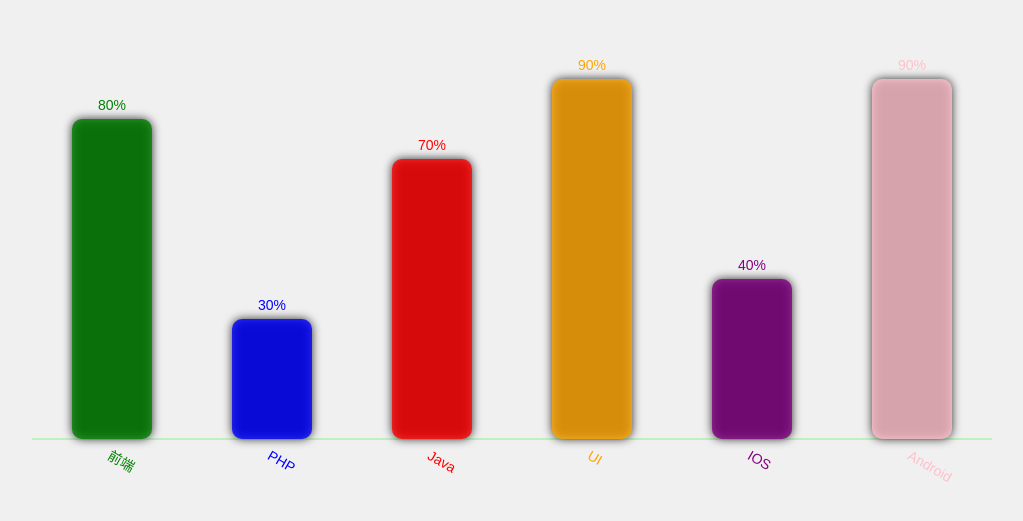
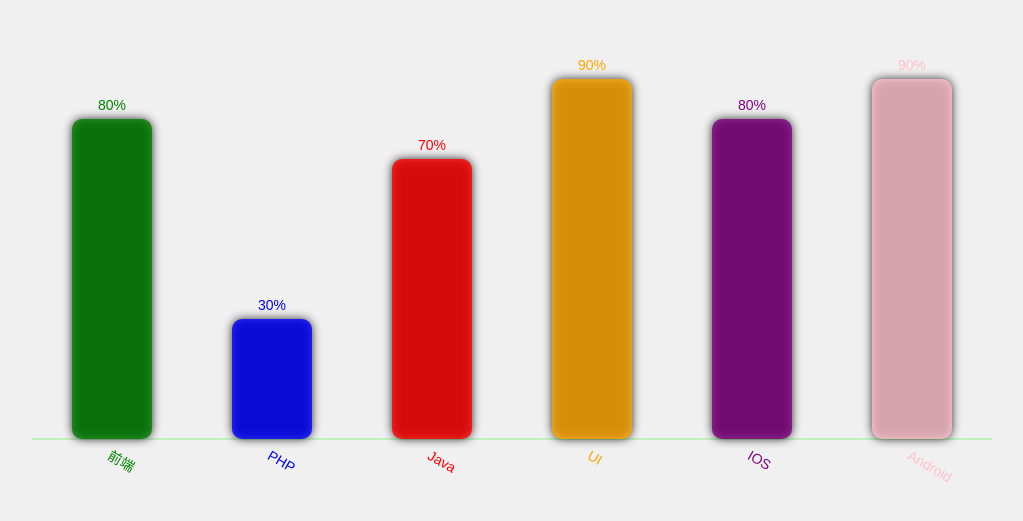
Before and after one commit to Samuel2306/Canvas, a website: page bar.html in a window 1280 px wide. Shown: the part 161-682 px from the top of the page, without its empty margins (128-1151 px from the left). Drawn offline with Linux system fonts and the light colour scheme.

Commit message:
修改ios数据

```diff
--- a/bar.html
+++ b/bar.html
@@ -42,7 +42,7 @@
             { name: 'PHP', value: '.3', color: 'blue'},
             { name: 'Java', value: '.7', color: 'red'},
             { name: 'UI', value: '.9', color: 'orange'},
-            { name: 'IOS', value: '.4', color: 'purple'},
+            { name: 'IOS', value: '.8', color: 'purple'},
             { name: 'Android', value: '.9', color: 'pink'}
         ];
         /*var x0 = 1/8 * stage.width();
```
